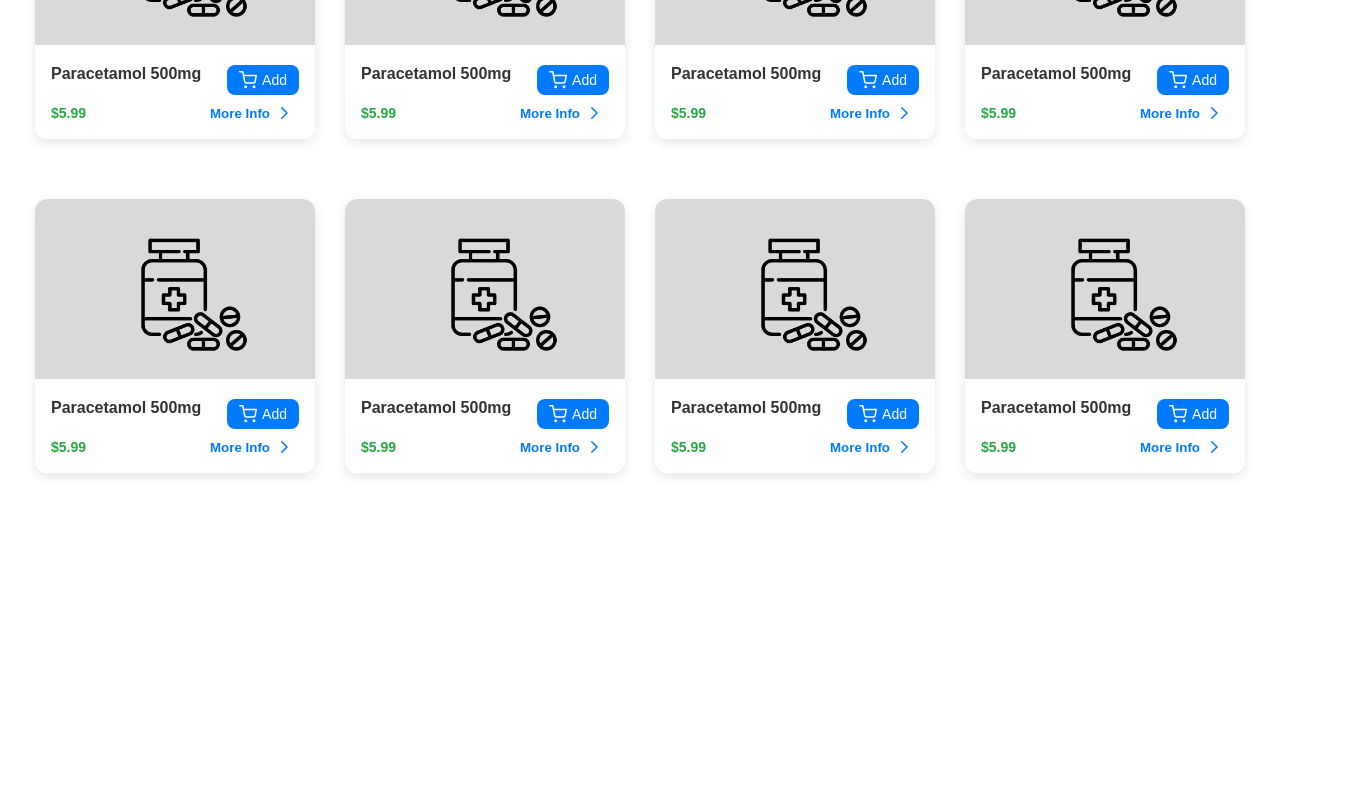
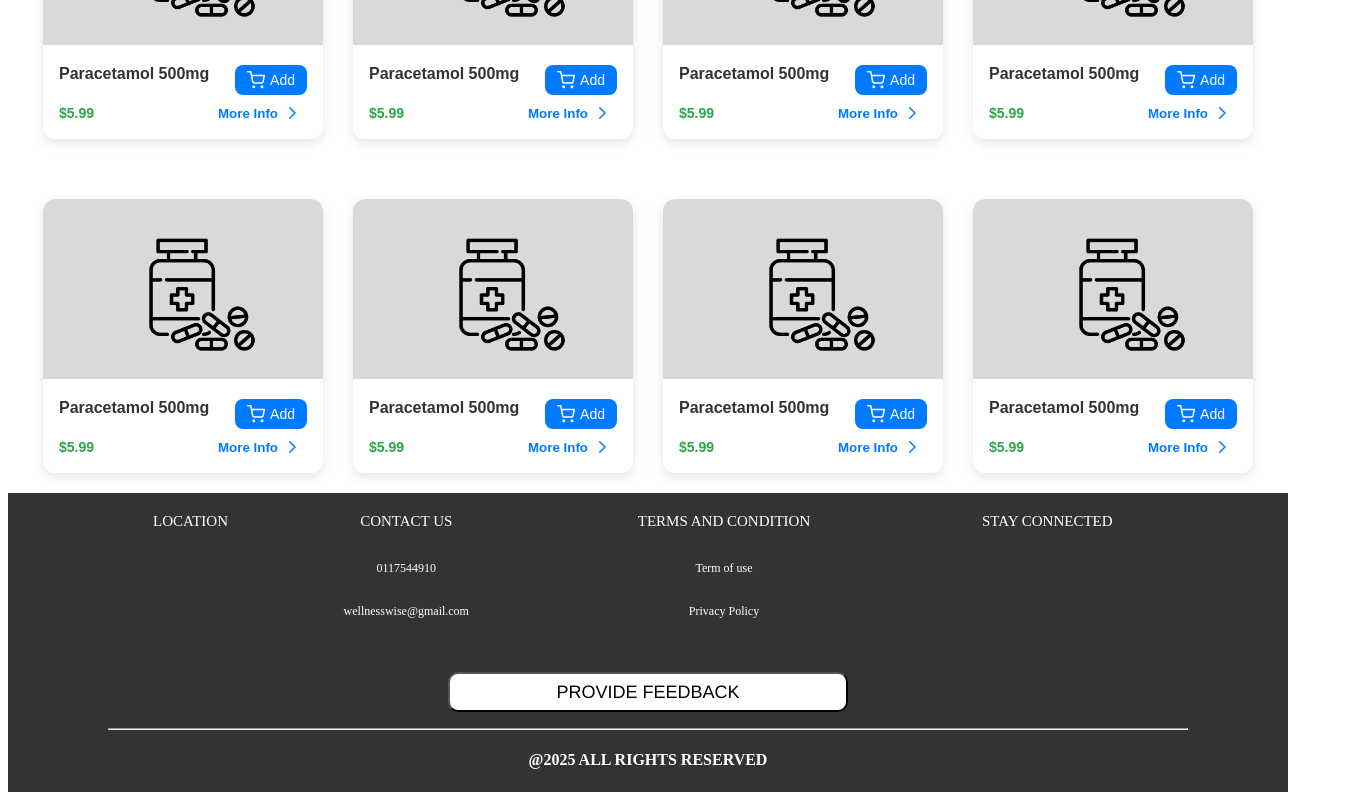
Before and after one commit to imethsuka/pharmacy_MS_ITP, a React (Vite) app in the folder frontend/: page / in a window 1280 px wide. Shown: the part 1077-1877 px from the top of the page, 1372 px wide, since content can reach past the window. Before the commit the page ends 1578 px from the top, so only its background shows below. Built offline with nearby package versions, Linux system fonts and the light colour scheme.

Commit message:
Add Footer component and integrate Font Awesome icons; update styles

```diff
--- a/frontend/package.json
+++ b/frontend/package.json
@@ -12,6 +12,7 @@
   "dependencies": {
     "autoprefixer": "^10.4.21",
     "axios": "^1.4.0",
+    "fontawesome-free": "^1.0.4",
     "lucide-react": "^0.479.0",
     "notistack": "^3.0.1",
     "postcss": "^8.5.3",
--- /dev/null
+++ b/frontend/src/components/Footer.jsx
@@ -0,0 +1,102 @@
+import React from "react";
+import "../styles/Footer.css";
+import "../index.css";
+// import "@fortawesome/fontawesome-free/css/all.css";
+
+
+function Footer() {
+  return (
+    <footer className="Footer">
+      <center>
+        <table style={{ width: "100%", height: "20px" }}>
+          <tbody>
+            <tr className="F-list" style={{ height: "20px" }}>
+              <td>
+                <p style={{ fontSize: "15px" }}>LOCATION</p>
+              </td>
+              <td>
+                <p style={{ fontSize: "15px" }}>CONTACT US</p>
+              </td>
+              <td>
+                <p style={{ fontSize: "15px" }}>TERMS AND CONDITION</p>
+              </td>
+              <td>
+                <p style={{ fontSize: "15px" }}>STAY CONNECTED</p>
+              </td>
+            </tr>
+
+            <tr className="F-list" style={{ height: "20px" }}>
+              <td className="data1">
+                <a href="https://www.google.com/maps/dir//Malabe+sliit+location+google+map/@6.9119446,79.957354,13.75z/data=!4m9!4m8!1m1!4e2!1m5!1m1!1s0x3ae256db1a6771c5:0x2c63e344ab9a7536!2m2!1d79.9729445!2d6.9146775?entry=ttu">
+                  <p>
+                    <i className="fa-solid fa-location-dot" style={{ color: "white" }}></i>
+                  </p>
+                </a>
+              </td>
+              <td className="data">
+                <p style={{ fontSize: "12px" }}>0117544910</p>
+              </td>
+              <td className="data">
+                <a href="#" style={{ color: "white" }}>
+                  <p style={{ color: "white", fontSize: "12px" }}>Term of use</p>
+                </a>
+              </td>
+              <td>
+                <a href="https://www.facebook.com/sliit.lk">
+                  <p>
+                    <i className="fa-brands fa-facebook" style={{ color: "white" }}></i>
+                  </p>
+                </a>
+              </td>
+            </tr>
+
+            <tr className="F-list" style={{ height: "20px" }}>
+              <td></td>
+              <td className="data">
+                <a href="mailto:studentitservices@sliit.lk" style={{ color: "white" }}>
+                  <p style={{ color: "white", fontSize: "12px" }}>wellnesswise@gmail.com</p>
+                </a>
+              </td>
+              <td className="data">
+                <a href="#" style={{ color: "white" }}>
+                  <p style={{ color: "white", fontSize: "12px" }}>Privacy Policy</p>
+                </a>
+              </td>
+              <td>
+                <a href="https://www.instagram.com/sliit.life/">
+                  <p>
+                    <i className="fa-brands fa-instagram" style={{ color: "white" }}></i>
+                  </p>
+                </a>
+              </td>
+            </tr>
+
+            <tr className="F-list" style={{ height: "20px" }}>
+              <td></td>
+              <td></td>
+              <td></td>
+              <td>
+                <a href="https://www.linkedin.com/school/sliit/">
+                  <p>
+                    <i className="fa-brands fa-linkedin" style={{ color: "white" }}></i>
+                  </p>
+                </a>
+              </td>
+            </tr>
+          </tbody>
+        </table>
+
+        <a href="#">
+          <p>
+            <input type="button" value="PROVIDE FEEDBACK" className="s-btn" />
+          </p>
+        </a>
+
+        <hr />
+        <h4>@2025 ALL RIGHTS RESERVED</h4>
+      </center>
+    </footer>
+  );
+}
+
+export default Footer;
--- a/frontend/src/pages/Home.jsx
+++ b/frontend/src/pages/Home.jsx
@@ -4,6 +4,7 @@ import NavBar from '../components/home/NavBar';
 import CircleCard from "../components/home/CircleCard";
 import HeroSection from "../components/HeroSection";
 import ProductCard from "../components/ProductCard"; // Import ProductCard component
+import Footer from "../components/Footer"; // Import Footer component
 import '../styles/Home.css'; // Import the CSS file for styling
 import medicineImage from '../assets/medicineImage.png'; // Import the medicineImage
 
@@ -104,6 +105,9 @@ const Home = () => {
           onMoreInfo={() => alert("More Info clicked!")}
         />
       </div>
+
+      {/* Footer component */}
+      <Footer />
     </div>
   );
 };
--- /dev/null
+++ b/frontend/src/styles/Footer.css
@@ -0,0 +1,94 @@
+.App {
+    text-align: center;
+  }
+  .Footer {
+      padding-top: 2px;
+      padding-bottom: 1px;
+      background-color: #333;
+      color: #fff;
+      position: center;
+      padding-left: 100px;
+      padding-right: 100px;
+  }
+  .F-list td p {
+
+      text-align: center;
+  }
+  table a {
+      text-decoration: none;
+  }
+  .s-btn {
+      font-size: 18px;
+      color: black;
+      background-color: white;
+      font-family: 'Franklin Gothic Medium', 'Arial Narrow', Arial, sans-serif;
+      border-color: black;
+      border-style: line;
+      cursor: pointer;
+      border-radius: 10px;
+      position: center;
+      width: 400px;
+      height: 40px;
+  }
+  .List{
+    list-style-type: none;
+    margin: 0;
+    padding: 0;
+    overflow: hidden;
+    background-color: lightblue;
+
+  }
+  .SubList{
+    float: left;
+  }
+  .SubList a {
+    display: flex;
+    color: black;
+    text-align: center;
+    padding: 14px 16px;
+    text-decoration: none;
+
+  }
+  .SubList a:hover{
+    background-color: aqua;
+  }
+  .todo-list{
+
+    background-color: white;
+    margin: auto;
+    width: 50%;
+    display: flex;
+    flex-direction: column;
+    align-items: center;
+    border: 1px solid #efefef;
+    box-shadow:
+      0 1px 1px rgba(0, 0, 0, 0.15),
+      0 10px 0 -5px #eee,
+      0 10px 1px -4px rgba(0, 0, 0, 0.15),
+      0 10px 0 -10px #eee,
+      0 20px 1px -9px rgba(0, 0, 0, 0.15);
+    padding: 30px ;
+    padding-top: -10px;
+  }
+
+  .todo-item{
+
+    display: flex;
+    justify-content: flex-start;
+    align-items: center;
+    padding: 30px 20px 0;
+    width: 70%;
+    border-bottom: 1px solid #cecece;
+    font-family: roboto;
+    font-weight: 100;
+    font-size: 15px;
+    color: #333333;
+  }
+  input[type=checkbox]{
+    margin-right: 10px;
+  }
+  .img1{
+    height: 200px;
+    width: 240px;
+    padding: 20px 20px 20px 20px;
+  }
```
Also changed, not shown: 1 other file (tests, documents, lock files or other folders).
